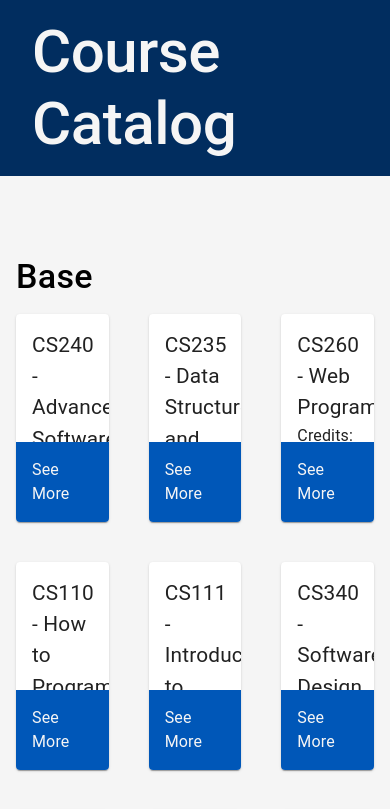
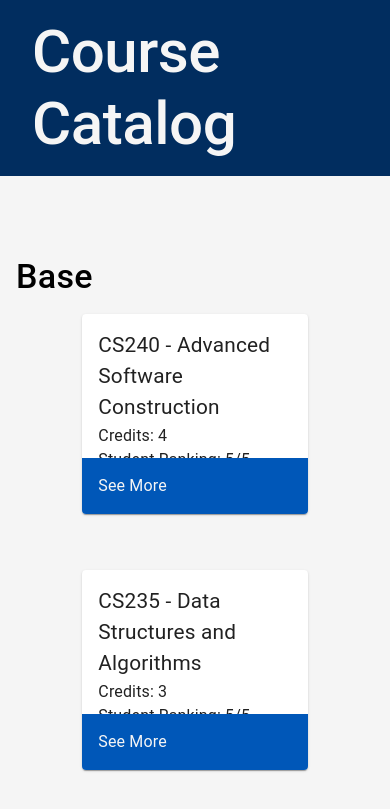
Before and after one commit to matkatd/cs_class_project, a Next.js app: page /try2 in a window 390 px wide. Shown: the top 809 px of the page. Built offline with nearby package versions, Linux system fonts and the light colour scheme.

Commit message:
responsive stuff

```diff
--- a/components/ClassCard.tsx
+++ b/components/ClassCard.tsx
@@ -14,11 +14,12 @@ type ClassCardProps = {
 
 export const ClassCard = ({ classObj }: ClassCardProps) => (
   <Card>
-    <CardContent sx={{ height: "6rem" }}>
+    <CardContent sx={{ height: "6rem", pb: "2rem" }}>
       <Typography fontSize={"1.3rem"}>
         {classObj.courseName} - {classObj.courseTitle}
       </Typography>
       <Typography>Credits: {classObj.creditHours}</Typography>
+      <Typography>Student Ranking: {classObj.ranking}/5</Typography>
     </CardContent>
     <CardActionArea sx={{ background: "#0057B8", borderRadius: "0 0 2px 2px" }}>
       <CardContent>
--- a/components/ClassCardList.tsx
+++ b/components/ClassCardList.tsx
@@ -16,9 +16,19 @@ export const ClassCardList = ({
     <Typography mb="1rem" variant="h4" fontWeight={500}>
       {categoryName}
     </Typography>
-    <Grid container wrap="wrap" spacing={5}>
+    <Grid
+      container
+      wrap="wrap"
+      spacing={5}
+      sx={{
+        "@media (max-width: 600px)": {
+          justifyContent: "center",
+          gap: "1rem",
+        },
+      }}
+    >
       {courses.map((course) => (
-        <Grid xs={4} item key={course.courseName}>
+        <Grid xs={8} sm={6} md={4} item key={course.courseName}>
           <ClassCard classObj={course} />
         </Grid>
       ))}
```
